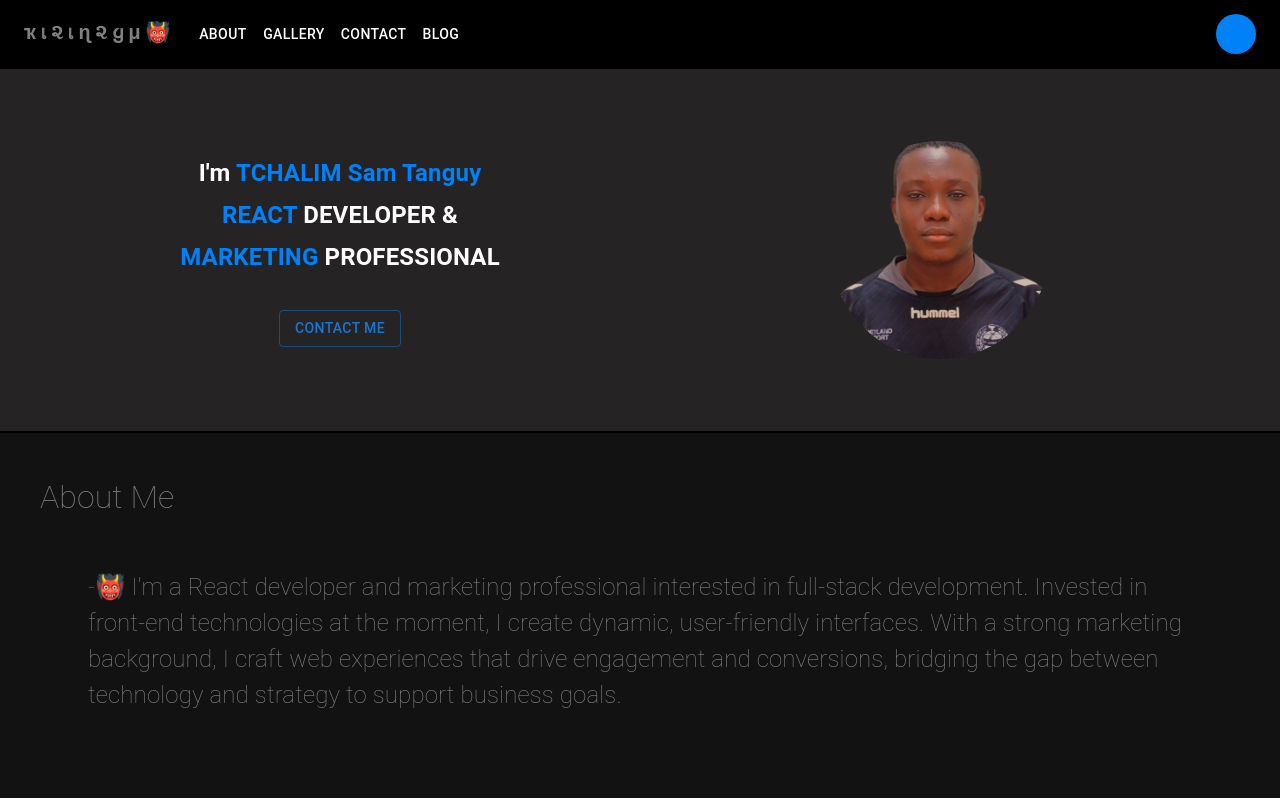
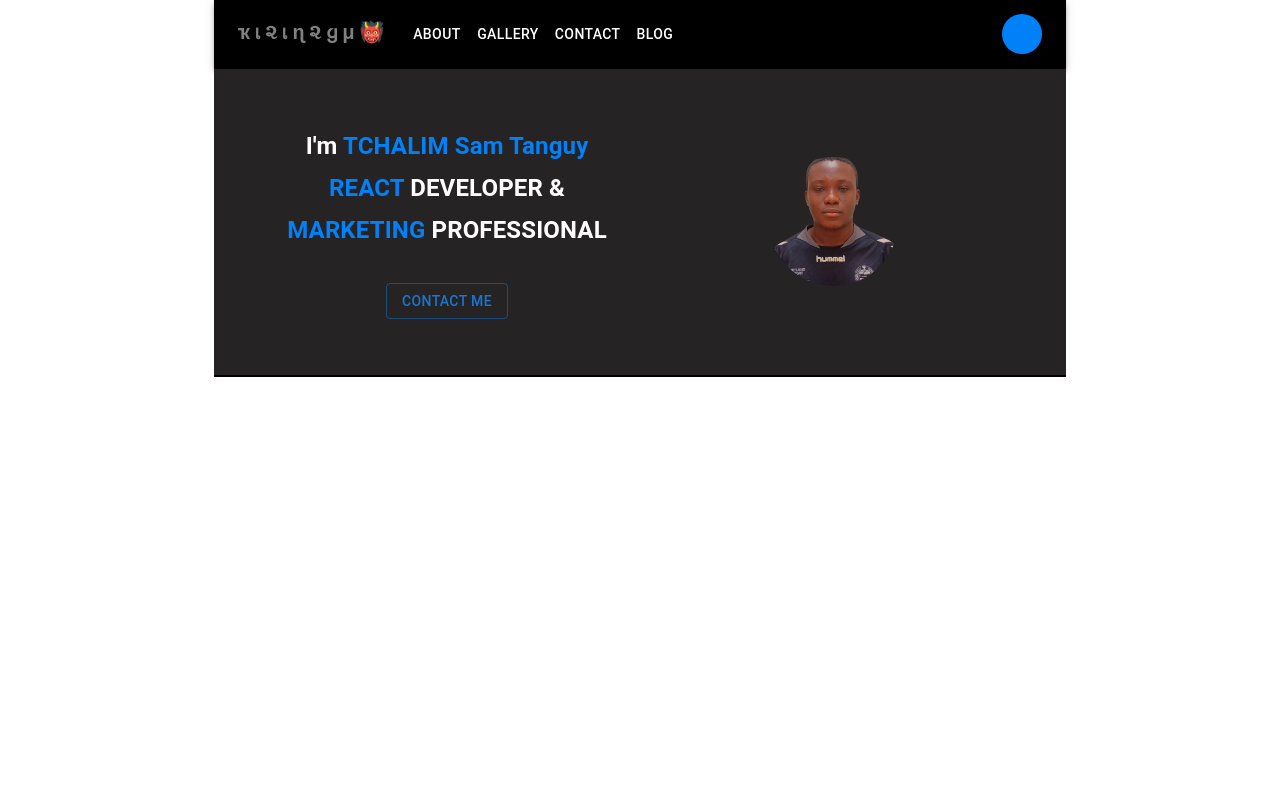
Before and after one commit to kirinryu-dev/Portfolio, a React (Create React App) app: page / in a window 1280 px wide. Shown: the top 798 px of the page. Built offline with nearby package versions, Linux system fonts and the light colour scheme; grey boxes are pictures that could not be loaded.

Commit message:
....shit

```diff
--- a/src/Components/Card/CardGallery.css
+++ b/src/Components/Card/CardGallery.css
@@ -1,3 +1,6 @@
+
+
+
 .Card {
     margin-bottom: 2em;
 }
--- a/src/Pages/Home/Home.jsx
+++ b/src/Pages/Home/Home.jsx
@@ -1,18 +1,21 @@
-import Navbar from '../../Components/Navigationbar/Navbar';
+import * as React from 'react';
+import CssBaseline from '@mui/material/CssBaseline';
+// import Box from '@mui/material/Box';
+import Container from '@mui/material/Container';
 import ButtonContact from '../../Components/Button/ButtonContact';
-import me from '../../Assets/me-no-bkg-simple.png';
-import { Link } from 'react-router-dom';
-// import HomeFooter from '../../Components/HomeFooter/HomeFooter';
+import me from '../../Assets/me-no-bkg-simple.png'
+import NavBar from '../../Components/Navigationbar/Navbar'
 
-// custom css
-import './Home.css'
+// import cutom css
+import './Home.css';
 
-
-const Home = () => {
-    return (
-        <div>
-            <Navbar />
-            <div className='Home_content'>
+export default function SimpleContainer() {
+  return (
+    <React.Fragment>
+      <CssBaseline />
+      <Container maxWidth="md" >
+        <NavBar />
+      <div className='Home_content'>
                 <div className='content_left'>
                     <div className='left_content'>
                     <p>I'm <span>TCHALIM Sam Tanguy</span></p>
@@ -31,8 +34,7 @@ const Home = () => {
                     </div>
                 </div>
             </div>
-        </div>
-    )
-};
-
-export default Home;
+      </Container>
+    </React.Fragment>
+  );
+}
--- a/src/index.js
+++ b/src/index.js
@@ -6,6 +6,7 @@ import reportWebVitals from './reportWebVitals';
 import ErrorPage from './Pages/Error/ErrorHandling';
 
 // import desired Nav Destination
+import Home from './Pages/Home/Home';
 import About from './Pages/About/About';
 import Gallery from './Pages/Gallery/Gallery';
 import Contact from './Pages/Contact/Contact';
@@ -18,7 +19,7 @@ import {createBrowserRouter, RouterProvider } from 'react-router-dom';
 const router = createBrowserRouter([
   {
     path: '/',
-    element: <App />,
+    element: <Home />,
     errorElement: <ErrorPage />,
     children: [
       {
```
